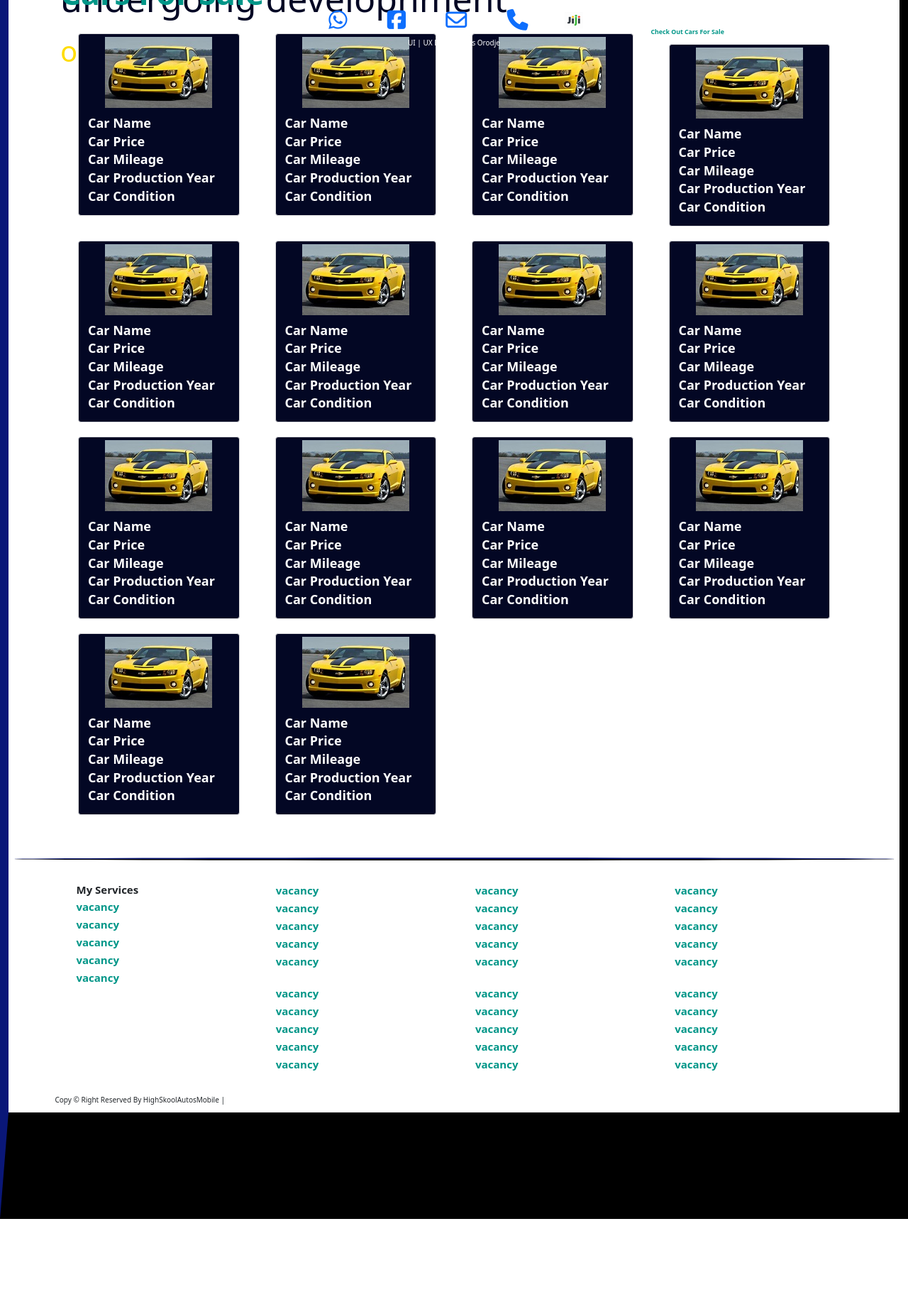
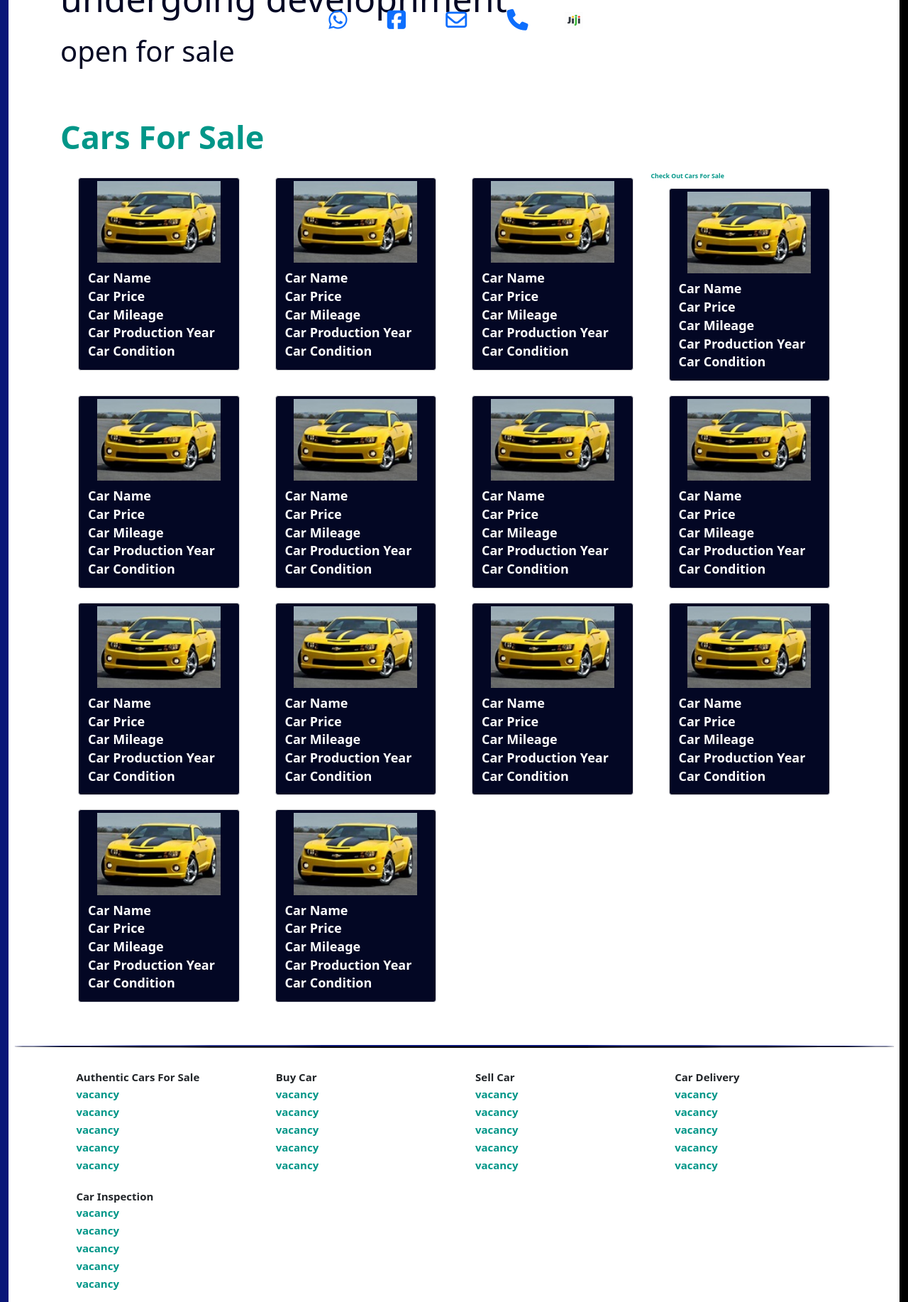
Before and after one commit to hiWisdom/hsam.github.io, a plain HTML site: page index.html in a window 1280 px wide. Shown: the part 687-2521 px from the top of the page at 71% size. Before the commit the page ends 2404 px from the top, so only its background shows below. Drawn offline with nearby package versions, Linux system fonts and the light colour scheme; files whose address does not match are found by name.

Commit message:
update hsam

```diff
--- a/index.html
+++ b/index.html
@@ -67,21 +67,22 @@
 
 <!----Per-time Internal Stylesheet ---->
 <style>
+.firstmainsectiontextdec > a {text-decoration:none; font-weight:bolder;} .firstmainsectiontextdec:hover {text-decoration:underline};
 .fontani1 { animation-name:ofs; animation-duration:3s; animation-delay:1s; animation-iteration-count:infinite; animation-timing-function:linear;}
 @keyframes ofs {
 0% {color:red;} 20% {color:green;} 60% {color:yellow;} 100% {color:red;}
 }
 body { background:white;border:12px outset #030724; border-bottom-width:15em;border-top:none;}
 header{ height:70px;background:url(highskoolautomobilebackground.jpg);}
-#logo {width:40%;margin-left:auto;margin-right:auto;}
+/*#logo {width:40%;margin-left:auto;margin-right:auto;}*/
 #headerlinks ul { border:2px solid black;float:right;display:flex;position:relative;top:-60px;right:10px;vertical-align:center;}
 ul {display:flex;}
 #headerlinks > .connect { text-decoration:none;text-align:center;font-weight:bolder;margin:10px;padding:10px;justify-content:space-between;}
 main {background:white;width:100%;margin-top:100px;}
 section {background:white; width:100%; margin-top:50px;}
-#section2 {padding-top:50px;height:500px;color: #fff; background-color:	beigh/*#009688*/;}
-#section3 {padding-top:50px;height:500px;color: #fff; background-color:transparent;}
-#section4 {padding-top:50px;height:500px;color: #fff; background:url(hsam3.jpg);}
+#section2 {padding-top:50px;height:auto;color: #fff; background-color:	beigh/*#009688*/;}
+#section3 {padding-top:50px;height:auto;color: #fff; background-color:transparent;}
+#section4 {padding-top:50px;height:auto;color: #fff; background:url(hsam3.jpg);}
 #section5 {padding-top:50px;}
 footer {margin-top:50px;}
 #btn {background-color:#030724;}
@@ -106,6 +107,7 @@ li {list-style-type:none;}
 .decicon {font-size:30px;margin:10px;}
 #jijidec {padding:5px; margin-top:25%;}
 .carsforsale {font-size:18px;font-weight:bold;color:white;}
+.advertimage {width:80%;}
 #footerlinks{margin:20px;font-size:15px;font-weight:bold;}
 .footerlinksitems {color:#009688;line-height:25px;text-decoration:none;} .footerlinksitems:hover {text-decoration:underline;}
 .footerlinksitemsheader {magin:20px;justify-content:space-between;padding:10px;}
@@ -114,7 +116,7 @@ li {list-style-type:none;}
 
 @media (max-width:1350px) {
 header{ height:40px;}
-#websitelogo{ width:150px; height:35px;}
+#websitelogo{ width:150px; height:35px;} #logo {width:40%;margin-left:auto;margin-right:auto;}
 .contentdecorator{margin-left:10px;}
 .tabs {width:50%; margin:auto;color:#009688}
 #buttonsdecoration{margin:5px;}
@@ -145,16 +147,23 @@ ul>li{margin-right:-50px;color:white;font-size:10px;letter-spacing:1px;line-heig
 
 
 @media (max-width:750px) {
-#footerlinks{width:100%; margin-left:auto; margin-right:auto;line-height:30px;font-size:12px;font-weight:bold;}
+#footerlinks{width:100%; margin-left:auto; margin-right:auto;line-height:40px;font-size:10px;font-weight:bolder;}
 .footerlinksitems {color:#009688;line-height:10px;text-decoration:none;} .footerlinksitems:hover {text-decoration:underline; color:red;}
-/*.footerlinksitemsheader {magin:20px;justify-content:space-between;padding:10px;}
-*/
+.footerlinksitemsheader {place-item:center;justify-content:center;}
+
 }
 
 
 }
 </style>
 
+
+<script>
+
+
+
+alert("HighSkoolAutosMobile| BUY CAR| SELL CAR | CAR INSPECTION");
+</script>
 
 
   </head>
@@ -264,11 +273,11 @@ ul>li{margin-right:-50px;color:white;font-size:10px;letter-spacing:1px;line-heig
 
 <div class="container">
 <div id="section2" class="container-fluid firstmainsection">
-  <a href=""><h3 class="display-2 firstmainsectiontextdec" id="firstmainsectiontextdecid">Authentic Cars For Sale</h3></a><br>
-  <a href=""><h3 class="display-2 firstmainsectiontextdec" id="firstmainsectiontextdecid">Buy Cars</h3></a><br>
-  <a href=""><h3 class="display-2 firstmainsectiontextdec" id="firstmainsectiontextdecid">Sell Cars</h3></a><br>
-  <a href=""><h3 class="display-2 firstmainsectiontextdec" id="firstmainsectiontextdecid">Car Inspection</h3></a><br>
-  <a href=""><h3 class="display-2 firstmainsectiontextdec" id="firstmainsectiontextdecid">Car Delivery</h3></a><br>
+  <a href="#authenticcarsforsale"><h3 class="display-2 firstmainsectiontextdec" id="firstmainsectiontextdecid">Authentic Cars For Sale</h3></a><br>
+  <a href="#buycar"><h3 class="display-2 firstmainsectiontextdec" id="firstmainsectiontextdecid">Buy Cars</h3></a><br>
+  <a href="#sellcar"><h3 class="display-2 firstmainsectiontextdec" id="firstmainsectiontextdecid">Sell Cars</h3></a><br>
+  <a href="#carinspection"><h3 class="display-2 firstmainsectiontextdec" id="firstmainsectiontextdecid">Car Inspection</h3></a><br>
+  <a href="#cardelivery"><h3 class="display-2 firstmainsectiontextdec" id="firstmainsectiontextdecid">Car Delivery</h3></a><br>
 
   <small id="decsmall1">Your Trusted Car Dealer</small>
   <BR>
@@ -367,7 +376,7 @@ ul>li{margin-right:-50px;color:white;font-size:10px;letter-spacing:1px;line-heig
 
 <div class="col-md-3" "col-sm-3">
 	<div class="thumbnail" id="section1">
-	<img src="hsam2.jpg" alt="" class="image-responsive">
+	<img src="hsam2.jpg" alt="" class="image-responsive advertimage">
 	<div class="caption">
 	<li class="carsforsale">Car Name</li>
 	<li class="carsforsale">Car Price</li>
@@ -380,7 +389,7 @@ ul>li{margin-right:-50px;color:white;font-size:10px;letter-spacing:1px;line-heig
 
 <div class="col-md-3" "col-sm-3">
 	<div class="thumbnail" id="section1">
-	<img src="hsam2.jpg" alt="" class="image-responsive">
+	<img src="hsam2.jpg" alt="" class="image-responsive advertimage">
 	<div class="caption">
 	<li class="carsforsale">Car Name</li>
 	<li class="carsforsale">Car Price</li>
@@ -393,7 +402,7 @@ ul>li{margin-right:-50px;color:white;font-size:10px;letter-spacing:1px;line-heig
 
 <div class="col-md-3" "col-sm-3">
 	<div class="thumbnail" id="section1">
-	<img src="hsam2.jpg" alt="" class="image-responsive">
+	<img src="hsam2.jpg" alt="" class="image-responsive advertimage">
 	<div class="caption">
 	<li class="carsforsale">Car Name</li>
 	<li class="carsforsale">Car Price</li>
@@ -406,7 +415,7 @@ ul>li{margin-right:-50px;color:white;font-size:10px;letter-spacing:1px;line-heig
 
 <div class="col-md-3" "col-sm-3">
 	<div class="thumbnail" id="section1">
-	<img src="hsam2.jpg" alt="" class="image-responsive">
+	<img src="hsam2.jpg" alt="" class="image-responsive advertimage">
 	<div class="caption">
 	<li class="carsforsale">Car Name</li>
 	<li class="carsforsale">Car Price</li>
@@ -419,7 +428,7 @@ ul>li{margin-right:-50px;color:white;font-size:10px;letter-spacing:1px;line-heig
 
 <div class="col-md-3" "col-sm-3">
 	<div class="thumbnail" id="section1">
-	<img src="hsam2.jpg" alt="" class="image-responsive">
+	<img src="hsam2.jpg" alt="" class="image-responsive advertimage">
 	<div class="caption">
 	<li class="carsforsale">Car Name</li>
 	<li class="carsforsale">Car Price</li>
@@ -432,7 +441,7 @@ ul>li{margin-right:-50px;color:white;font-size:10px;letter-spacing:1px;line-heig
 
 <div class="col-md-3" "col-sm-3">
 	<div class="thumbnail" id="section1">
-	<img src="hsam2.jpg" alt="" class="image-responsive">
+	<img src="hsam2.jpg" alt="" class="image-responsive advertimage">
 	<div class="caption">
 	<li class="carsforsale">Car Name</li>
 	<li class="carsforsale">Car Price</li>
@@ -445,7 +454,7 @@ ul>li{margin-right:-50px;color:white;font-size:10px;letter-spacing:1px;line-heig
 
 <div class="col-md-3" "col-sm-3">
 	<div class="thumbnail" id="section1">
-	<img src="hsam2.jpg" alt="" class="image-responsive">
+	<img src="hsam2.jpg" alt="" class="image-responsive advertimage">
 	<div class="caption">
 	<li class="carsforsale">Car Name</li>
 	<li class="carsforsale">Car Price</li>
@@ -458,7 +467,7 @@ ul>li{margin-right:-50px;color:white;font-size:10px;letter-spacing:1px;line-heig
 
 <div class="col-md-3" "col-sm-3">
 	<div class="thumbnail" id="section1">
-	<img src="hsam2.jpg" alt="" class="image-responsive">
+	<img src="hsam2.jpg" alt="" class="image-responsive advertimage">
 	<div class="caption">
 	<li class="carsforsale">Car Name</li>
 	<li class="carsforsale">Car Price</li>
@@ -471,7 +480,7 @@ ul>li{margin-right:-50px;color:white;font-size:10px;letter-spacing:1px;line-heig
 
 <div class="col-md-3" "col-sm-3">
 	<div class="thumbnail" id="section1">
-	<img src="hsam2.jpg" alt="" class="image-responsive">
+	<img src="hsam2.jpg" alt="" class="image-responsive advertimage">
 	<div class="caption">
 	<li class="carsforsale">Car Name</li>
 	<li class="carsforsale">Car Price</li>
@@ -484,7 +493,7 @@ ul>li{margin-right:-50px;color:white;font-size:10px;letter-spacing:1px;line-heig
 
 <div class="col-md-3" "col-sm-3">
 	<div class="thumbnail" id="section1">
-	<img src="hsam2.jpg" alt="" class="image-responsive">
+	<img src="hsam2.jpg" alt="" class="image-responsive advertimage">
 	<div class="caption">
 	<li class="carsforsale">Car Name</li>
 	<li class="carsforsale">Car Price</li>
@@ -497,7 +506,7 @@ ul>li{margin-right:-50px;color:white;font-size:10px;letter-spacing:1px;line-heig
 
 <div class="col-md-3" "col-sm-3">
 	<div class="thumbnail" id="section1">
-	<img src="hsam2.jpg" alt="" class="image-responsive">
+	<img src="hsam2.jpg" alt="" class="image-responsive advertimage">
 	<div class="caption">
 	<li class="carsforsale">Car Name</li>
 	<li class="carsforsale">Car Price</li>
@@ -510,7 +519,7 @@ ul>li{margin-right:-50px;color:white;font-size:10px;letter-spacing:1px;line-heig
 
 <div class="col-md-3" "col-sm-3">
 	<div class="thumbnail" id="section1">
-	<img src="hsam2.jpg" alt="" class="image-responsive">
+	<img src="hsam2.jpg" alt="" class="image-responsive advertimage">
 	<div class="caption">
 	<li class="carsforsale">Car Name</li>
 	<li class="carsforsale">Car Price</li>
@@ -523,7 +532,7 @@ ul>li{margin-right:-50px;color:white;font-size:10px;letter-spacing:1px;line-heig
 
 <div class="col-md-3" "col-sm-3">
 	<div class="thumbnail" id="section1">
-	<img src="hsam2.jpg" alt="" class="image-responsive">
+	<img src="hsam2.jpg" alt="" class="image-responsive advertimage">
 	<div class="caption">
 	<li class="carsforsale">Car Name</li>
 	<li class="carsforsale">Car Price</li>
@@ -536,7 +545,7 @@ ul>li{margin-right:-50px;color:white;font-size:10px;letter-spacing:1px;line-heig
 
 <div class="col-md-3" "col-sm-3">
 	<div class="thumbnail" id="section1">
-	<img src="hsam2.jpg" alt="" class="image-responsive">
+	<img src="hsam2.jpg" alt="" class="image-responsive advertimage">
 	<div class="caption">
 	<li class="carsforsale">Car Name</li>
 	<li class="carsforsale">Car Price</li>
@@ -570,7 +579,7 @@ ul>li{margin-right:-50px;color:white;font-size:10px;letter-spacing:1px;line-heig
 	<div class="col-md-12" id="footerlinks">
 
 	<div class="col-md-3 col-sm-2 col-xs-2 footerlinksitemsheader">
-	<li class="header">My Services </li>
+	<li class="header"><a name="authenticcarsforsale">Authentic Cars For Sale</a> </li>
 	<div id="contentborderquicklinks" class="contentborderfooter"></div>
 		<a class="footerlinksitems" href="">vacancy</a><BR>
 		<a class="footerlinksitems" href="">vacancy</a><BR>
@@ -581,6 +590,7 @@ ul>li{margin-right:-50px;color:white;font-size:10px;letter-spacing:1px;line-heig
 
 
 	<div class="col-md-3 col-sm-2 col-xs-2 footerlinksitemsheader">
+	<li class="header"> <a name="buycar">Buy Car </a> </li>
 		<a class="footerlinksitems" href="">vacancy</a><BR>
 		<a class="footerlinksitems" href="">vacancy</a><BR>
 		<a class="footerlinksitems" href="">vacancy</a><BR>
@@ -590,6 +600,7 @@ ul>li{margin-right:-50px;color:white;font-size:10px;letter-spacing:1px;line-heig
 
 
 	<div class="col-md-3 col-sm-2 col-xs-2 footerlinksitemsheader">
+		<li class="header"> <a name="sellcar"> Sell Car </a> </li>
 		<a class="footerlinksitems" href="">vacancy</a><BR>
 		<a class="footerlinksitems" href="">vacancy</a><BR>
 		<a class="footerlinksitems" href="">vacancy</a><BR>
@@ -598,6 +609,26 @@ ul>li{margin-right:-50px;color:white;font-size:10px;letter-spacing:1px;line-heig
 	</div>
 
 
+	<div class="col-md-3 col-sm-2 col-xs-2 footerlinksitemsheader">
+		<li class="header"><a name="cardelivery">Car Delivery </a> </li>
+		<a class="footerlinksitems" href="">vacancy</a><BR>
+		<a class="footerlinksitems" href="">vacancy</a><BR>
+		<a class="footerlinksitems" href="">vacancy</a><BR>
+		<a class="footerlinksitems" href="">vacancy</a><BR>
+		<a class="footerlinksitems" href="">vacancy</a><BR>
+	</div>
+
+	<div class="col-md-3 col-sm-2 col-xs-2 footerlinksitemsheader">
+		<li class="header"><a name="carinspection"> Car Inspection </a> </li>
+		<a class="footerlinksitems" href="">vacancy</a><BR>
+		<a class="footerlinksitems" href="">vacancy</a><BR>
+		<a class="footerlinksitems" href="">vacancy</a><BR>
+		<a class="footerlinksitems" href="">vacancy</a><BR>
+		<a class="footerlinksitems" href="">vacancy</a><BR>
+	</div>
+
+
+	<!----
 	<div class="col-md-3 col-sm-2 col-xs-2 footerlinksitemsheader">
 		<a class="footerlinksitems" href="">vacancy</a><BR>
 		<a class="footerlinksitems" href="">vacancy</a><BR>
@@ -613,23 +644,7 @@ ul>li{margin-right:-50px;color:white;font-size:10px;letter-spacing:1px;line-heig
 		<a class="footerlinksitems" href="">vacancy</a><BR>
 		<a class="footerlinksitems" href="">vacancy</a><BR>
 	</div>
-
-	<div class="col-md-3 col-sm-2 col-xs-2 footerlinksitemsheader">
-		<a class="footerlinksitems" href="">vacancy</a><BR>
-		<a class="footerlinksitems" href="">vacancy</a><BR>
-		<a class="footerlinksitems" href="">vacancy</a><BR>
-		<a class="footerlinksitems" href="">vacancy</a><BR>
-		<a class="footerlinksitems" href="">vacancy</a><BR>
-	</div>
-
-	<div class="col-md-3 col-sm-2 col-xs-2 footerlinksitemsheader">
-		<a class="footerlinksitems" href="">vacancy</a><BR>
-		<a class="footerlinksitems" href="">vacancy</a><BR>
-		<a class="footerlinksitems" href="">vacancy</a><BR>
-		<a class="footerlinksitems" href="">vacancy</a><BR>
-		<a class="footerlinksitems" href="">vacancy</a><BR>
-	</div>
-
+	---->
 
 	</div>
 	</div>
@@ -645,7 +660,7 @@ ul>li{margin-right:-50px;color:white;font-size:10px;letter-spacing:1px;line-heig
 	<div class="container">
 	<div class="row">
 	<div class="columA">
-    <div id="socialicons"><a href=""><i class="fab fa-whatsapp decicon"></i></a> <a href="https://www.facebook.com/HSAautos"><i class="fab fa-facebook-square decicon"></i></a> <a href=""><i class="far fa-envelope decicon"></i></a> <a href=""><i class="fas fa-phone decicon"></i></a> <a href=""><img src="jiji.jpg" height="33px" width="36px" id="jijidec"></a></div>
+    <div id="socialicons"><a href="http://api.whatsapp.com/send?phone=07011107461" target="_blank""><i class="fab fa-whatsapp decicon"></i></a> <a href="https://www.facebook.com/HSAautos"><i class="fab fa-facebook-square decicon"></i></a> <a href=""http://api.yahoo.com/send?mail=efeakpotor@yahoo.com"><i class="far fa-envelope decicon"></i></a> <a href="tel:+2347011107461"><i class="fas fa-phone decicon"></i></a> <a href=""><img src="jiji.jpg" height="33px" width="36px" id="jijidec"></a></div>
 	</div>
 	<div class="columB">
 	<div id="trademark"><p style="color:white; font-size:10px;" class="lead">UI | UX Developer is Orodje</p></div>
@@ -679,7 +694,8 @@ ul>li{margin-right:-50px;color:white;font-size:10px;letter-spacing:1px;line-heig
 
   <script>
     AOS.init();
-  </script>
+
+</script>
 
   <script src="https://ajax.googleapis.com/ajax/libs/jquery/3.5.1/jquery.min.js"></script>
 <script src="https://maxcdn.bootstrapcdn.com/bootstrap/3.4.1/js/bootstrap.min.js"></script>
```
Also changed, not shown: C360_2017-03-26-09-32-44-368.jpg (deleted), FB_IMG_1466449612696.jpg (deleted), FB_IMG_1466624182969.jpg (deleted), th1.jpg (deleted), th5.jpg (deleted).
